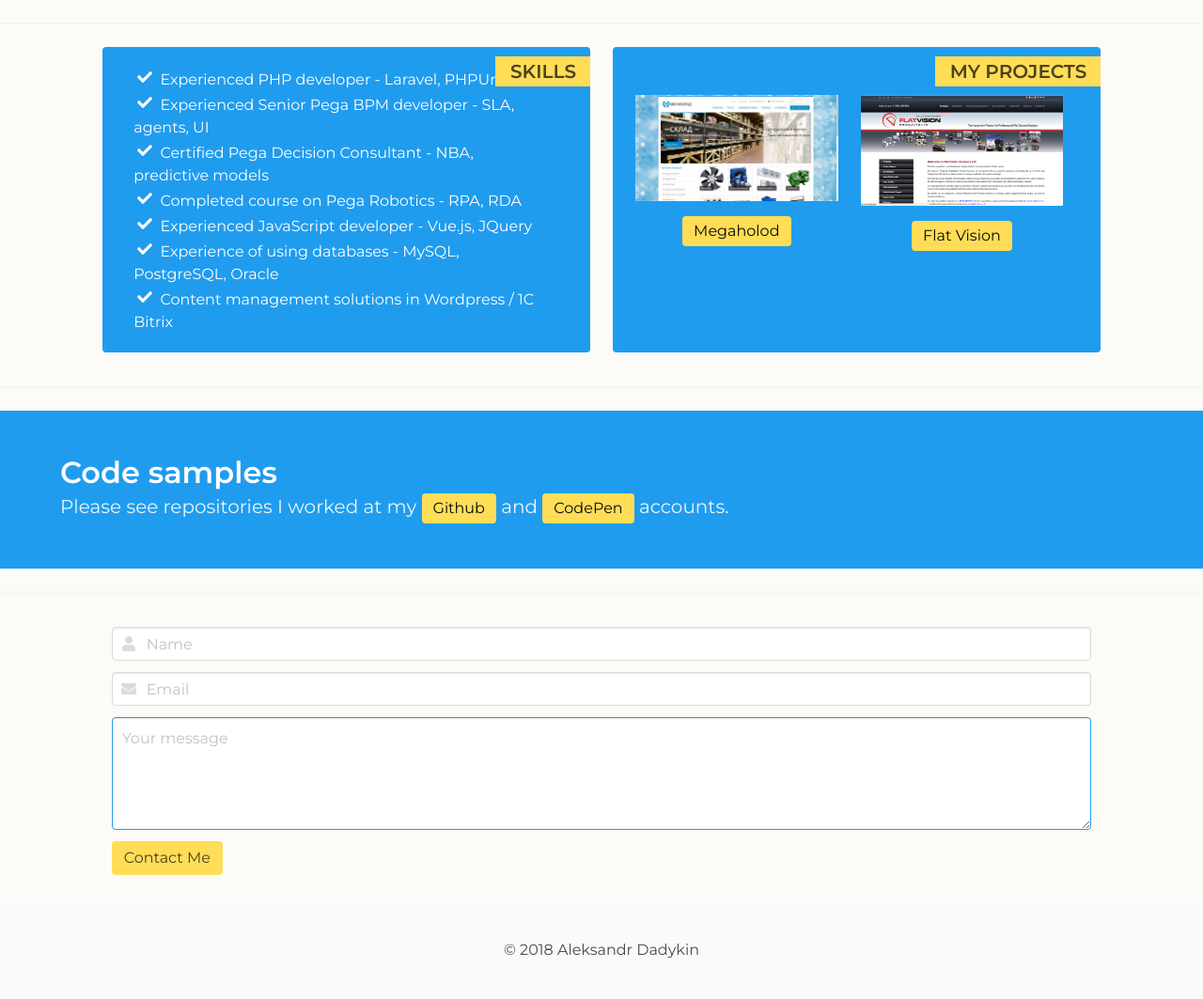
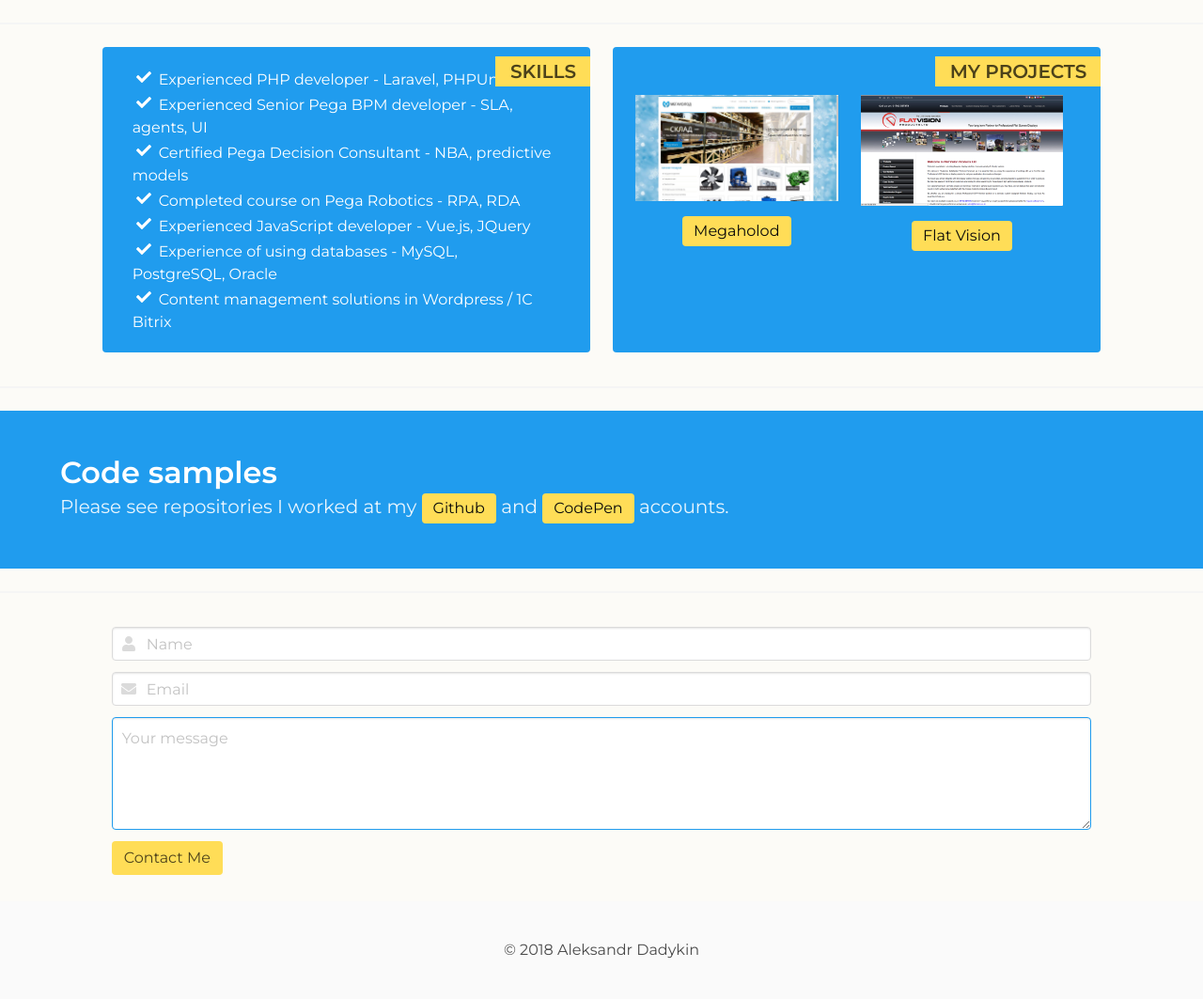
Before and after one commit to cetrix13/cetrix13.github.io, a Jekyll site: the page built from index.html, in a window 1280 px wide. Shown: the part 409-1472 px from the top of the page at 94% size. Built offline with Jekyll 4.4.1, drawn with Linux system fonts in a browser that asks for light colours; nearby versions of some CDN libraries.

Commit message:
Adjust left-margin for skills list

```diff
--- a/_sass/_mystyles.sass
+++ b/_sass/_mystyles.sass
@@ -22,7 +22,7 @@ div.column.is-8:first-child
 // Skills sections
 .skills-list
   list-style: none !important
-  margin-left: 0.6rem !important
+  margin-left: 0.5rem !important
 
 // Backround video
 .fullscreen-bg
```
